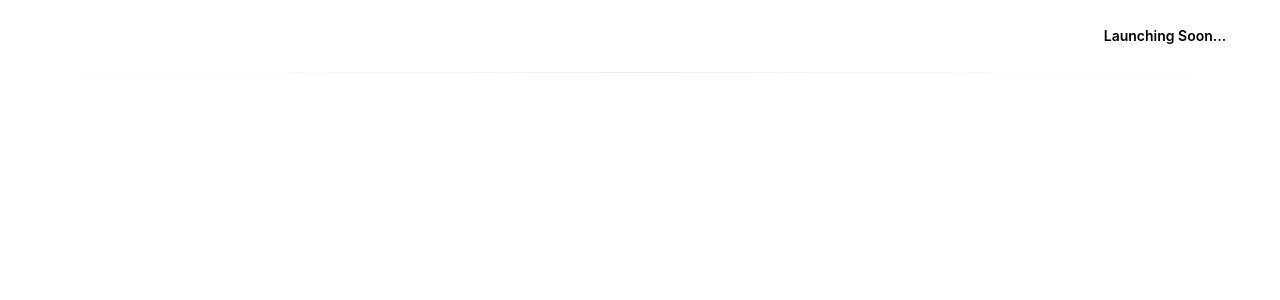
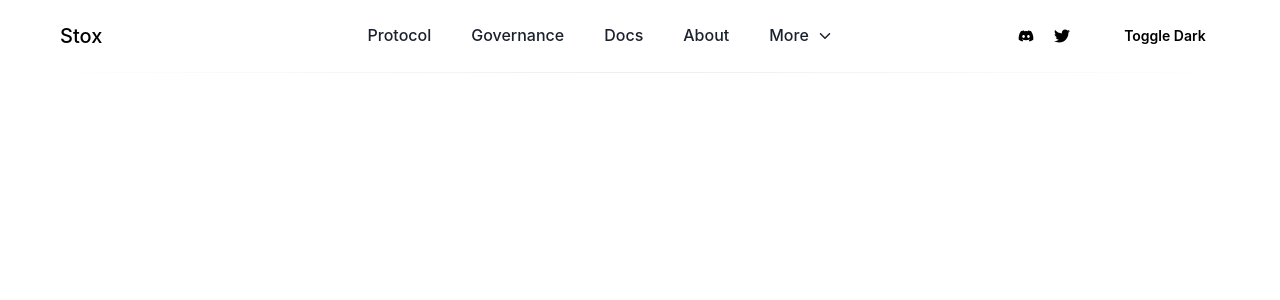
Before and after one commit to geeth24/stox, a Next.js app: page / in a window 1280 px wide. Shown: the top 300 px of the page. Built offline with nearby package versions, Linux system fonts and the light colour scheme.

Commit message:
Fix COlor

```diff
--- a/components/Navbar.tsx
+++ b/components/Navbar.tsx
@@ -12,6 +12,7 @@ import {
     Text,
     Link,
     Image,
+    useColorMode,
 } from "@chakra-ui/react"
 import { useViewportScroll } from "framer-motion"
 import React from "react"
@@ -35,6 +36,7 @@ function Navbar() {
 
     //check if scrollY is greater than 0
     const isScrolled = y > 0
+    const { colorMode, toggleColorMode } = useColorMode()
 
     const MobileNavContent = (
         <VStack
@@ -79,7 +81,7 @@ function Navbar() {
                 }}
                 p={3}
             >
-                <Text fontSize="xl" fontWeight="medium" color="white" ml={5}>
+                <Text fontSize="xl" fontWeight="medium" ml={5}>
                     Protocol
                 </Text>
             </Box>
@@ -96,7 +98,7 @@ function Navbar() {
                 }}
                 p={3}
             >
-                <Text fontSize="xl" fontWeight="medium" color="white" ml={5}>
+                <Text fontSize="xl" fontWeight="medium" ml={5}>
                     Governance
                 </Text>
             </Box>
@@ -112,7 +114,7 @@ function Navbar() {
                 }}
                 p={3}
             >
-                <Text fontSize="xl" fontWeight="medium" color="white" ml={5}>
+                <Text fontSize="xl" fontWeight="medium" ml={5}>
                     Docs
                 </Text>
             </Box>
@@ -129,7 +131,7 @@ function Navbar() {
                 }}
                 p={3}
             >
-                <Text fontSize="xl" fontWeight="medium" color="white" ml={5}>
+                <Text fontSize="xl" fontWeight="medium" ml={5}>
                     About
                 </Text>
             </Box>
@@ -146,7 +148,7 @@ function Navbar() {
                 }}
                 p={3}
             >
-                <Text fontSize="xl" fontWeight="medium" color="white" ml={5}>
+                <Text fontSize="xl" fontWeight="medium" ml={5}>
                     Twitter
                 </Text>
             </Box>
@@ -163,7 +165,7 @@ function Navbar() {
                 }}
                 p={3}
             >
-                <Text fontSize="xl" fontWeight="medium" color="white" ml={5}>
+                <Text fontSize="xl" fontWeight="medium" ml={5}>
                     Discord
                 </Text>
             </Box>
@@ -196,7 +198,7 @@ function Navbar() {
                     w="full"
                     h="full"
                     px="6"
-                    // align="center"
+                    align="center"
                     justify="space-between"
                 >
                     <Flex align="center">
@@ -205,8 +207,9 @@ function Navbar() {
                                 <Text
                                     fontSize="xl"
                                     fontWeight="medium"
-                                    color="white"
                                     ml={5}
+                                    color="black"
+                                    _dark={{ color: "white" }}
                                 >
                                     Stox
                                 </Text>
@@ -228,7 +231,6 @@ function Navbar() {
                             }}
                         >
                             <Button
-                                color="white"
                                 alignItems="center"
                                 fontSize={{ base: "sm", md: "md" }}
                                 fontWeight="medium"
@@ -243,7 +245,6 @@ function Navbar() {
                                 Protocol
                             </Button>
                             <Button
-                                color="white"
                                 alignItems="center"
                                 fontSize={{ base: "sm", md: "md" }}
                                 fontWeight="medium"
@@ -258,7 +259,6 @@ function Navbar() {
                                 Governance
                             </Button>
                             <Button
-                                color="white"
                                 alignItems="center"
                                 fontSize={{ base: "sm", md: "md" }}
                                 fontWeight="medium"
@@ -273,7 +273,6 @@ function Navbar() {
                                 Docs
                             </Button>
                             <Button
-                                color="white"
                                 alignItems="center"
                                 fontSize={{ base: "sm", md: "md" }}
                                 fontWeight="medium"
@@ -289,7 +288,6 @@ function Navbar() {
                             </Button>
 
                             <Button
-                                color="white"
                                 alignItems="center"
                                 fontSize={{ base: "sm", md: "md" }}
                                 fontWeight="medium"
@@ -307,7 +305,7 @@ function Navbar() {
                         </HStack>
                     </Box>
 
-                    <HStack spacing="2" color="white">
+                    <HStack spacing="2">
                         <HStack spacing="5">
                             <HStack
                                 spacing="5"
@@ -315,6 +313,8 @@ function Navbar() {
                                     base: "none",
                                     lg: "flex",
                                 }}
+                                color="black"
+                                _dark={{ color: "white" }}
                             >
                                 <Icon as={FaDiscord} />
                                 <Icon as={FaTwitter} />
@@ -325,8 +325,10 @@ function Navbar() {
                                 width="150px"
                                 bg="white"
                                 color="black"
+                                onClick={toggleColorMode}
                             >
-                                Launching Soon...
+                                Toggle{" "}
+                                {colorMode === "light" ? "Dark" : "Light"}
                             </Button>
                         </HStack>
                         <IconButton
```
